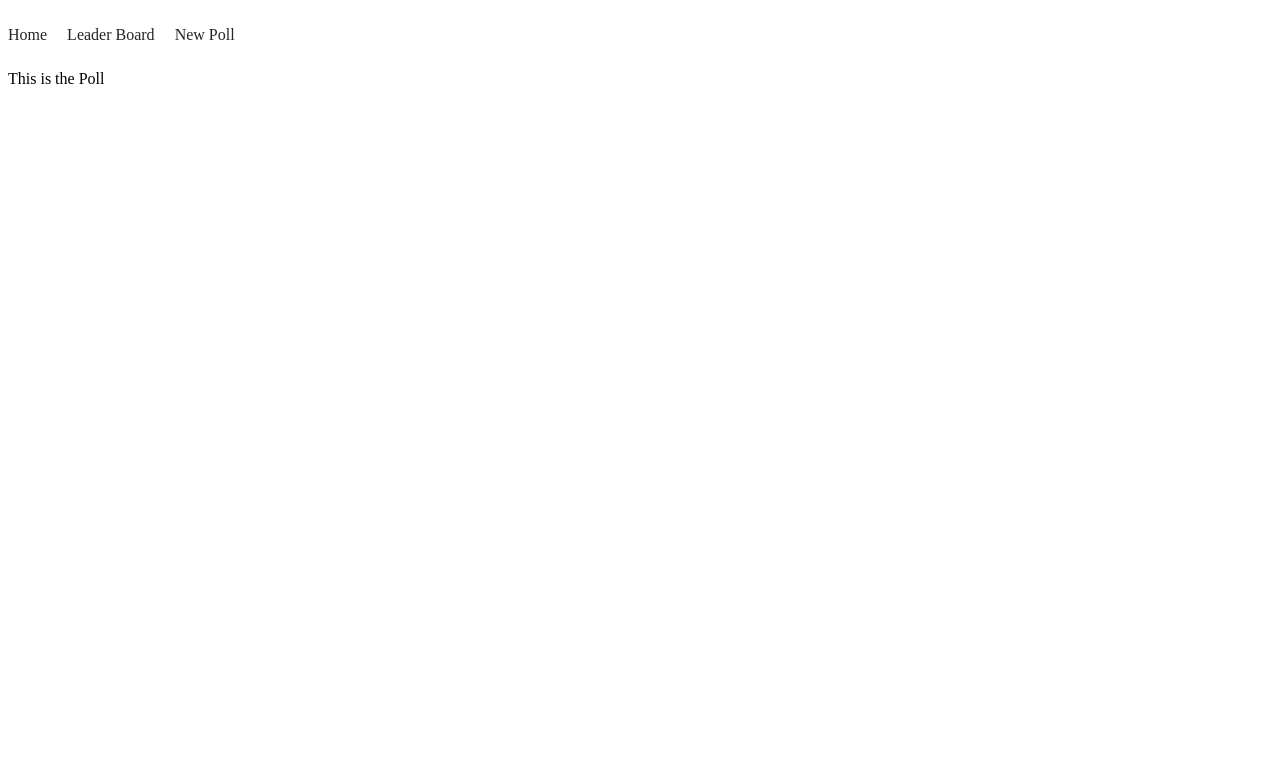
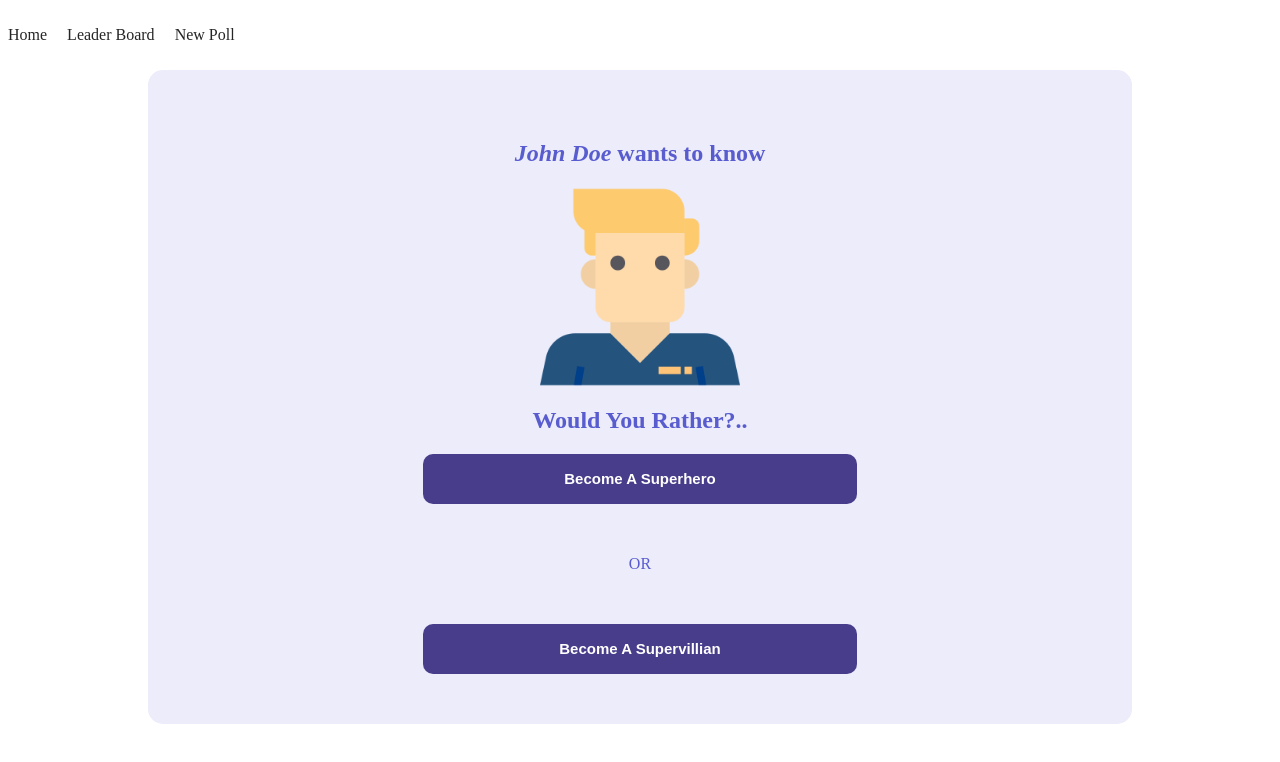
Before and after one commit to mckristopher/prj-2-emp-app, a React (Create React App) app: page /poll/6ni6ok3ym7mf1p33lnez in a window 1280 px wide. Shown: the top 762 px of the page. Built offline with nearby package versions, Linux system fonts and the light colour scheme.

Commit message:
Added Answer poll UI

```diff
--- a/src/components/CreatePoll.js
+++ b/src/components/CreatePoll.js
@@ -19,7 +19,7 @@ function CreatePoll({ dispatch }) {
 
     return (
         <div className="create-container">
-            <img src="/images/vote.png" className="vote"/>
+            <img src="/images/vote.png" className="vote" alt="vote" />
             <h2 className="heading">Would You Rather?..</h2>
             <form onSubmit={handleSubmit}>
                 <input placeholder="Option One" type="text" onChange={(e) => setOptionOne(e.target.value)} />
--- a/src/components/Dashboard.js
+++ b/src/components/Dashboard.js
@@ -8,14 +8,14 @@ function Dashboard(props) {
                 <h3>Unanswered</h3>
                 <hr />
                 <div className="poll-list">
-                    { props.unanswered.map((q) => <PollCard id={q}/>) }
+                    { props.unanswered.map((q) => <PollCard key={q} id={q}/>) }
                 </div>
             </div>
             <div className="answered">
                 <h3>Answered</h3>
                 <hr />
                 <div className="poll-list">
-                    { props.answered.map((q) => <PollCard id={q}/>) }
+                    { props.answered.map((q) => <PollCard key={q} id={q}/>) }
                 </div>
             </div>
         </div>
@@ -23,9 +23,6 @@ function Dashboard(props) {
 }
 
 const mapStateToProps = ({ questions, users, authedUser }) => {
-    if (!Object.keys(questions).length || !Object.keys(users).length) {
-        return { answered: [], unanswered: [] }
-    }
     let answered = Object.keys(users[authedUser]['answers']).sort(
         (a, b) => questions[b].timestamp - questions[a].timestamp
       );
--- a/src/components/LeaderBoard.js
+++ b/src/components/LeaderBoard.js
@@ -26,7 +26,7 @@ function LeaderBoard(props) {
                                     <td>{ i + 1 }</td>
                                     <td>
                                         <div className="leader-info">
-                                            <img src={ leader.avatar } className="leader-avatar"/>
+                                            <img src={ leader.avatar } alt="Avatar" className="leader-avatar"/>
                                             <div>
                                                 <p><strong>{leader.name}</strong></p>
                                                 <p><em>{leader.id}</em></p>
--- a/src/components/Poll.js
+++ b/src/components/Poll.js
@@ -1,9 +1,39 @@
 import { connect } from "react-redux"
+import '../css/poll-page.css';
+import { useLocation, useNavigate, useParams } from "react-router-dom";
+
+const withRouter = (Component) => {
+    const ComponentWithRouterProp = (props) => {
+      let location = useLocation();
+      let navigate = useNavigate();
+      let params = useParams();
+      return <Component {...props} router={{ location, navigate, params }} />;
+    };
+
+    return ComponentWithRouterProp;
+  };
 
 function Poll(props) {
     return (
-        <p>This is the Poll</p>
+        <div className="poll-container">
+            <h2 className="heading"><em>{ props.author.name  }</em>  wants to know</h2>
+            <img src={props.author.avatarURL} className="vote" alt="Avatar" />
+            <h2 className="heading">Would You Rather?..</h2>
+            <form className="poll-form">
+                <button type="submit">{props.question.optionOne.text}</button>
+                <p className="heading">OR</p>
+                <button type="submit">{props.question.optionTwo.text}</button>
+            </form>
+        </div>
     )
 }
 
-export default connect()(Poll);
+const mapStateToProps = ({ questions, users }, props) => {
+    const { id } = props.router.params;
+    return {
+        question: questions[id],
+        author: users[questions[id].author]
+    };
+};
+
+export default withRouter(connect(mapStateToProps)(Poll));
--- a/src/components/PollCard.js
+++ b/src/components/PollCard.js
@@ -1,4 +1,5 @@
 import { connect } from "react-redux";
+import { Link } from 'react-router-dom';
 
 export function formatDate (timestamp) {
     const d = new Date(timestamp)
@@ -8,13 +9,13 @@ export function formatDate (timestamp) {
 
 function PollCard(props) {
     return (
-        <div className="card" onClick="">
+        <Link className="card" to={ '/poll/' + props.id }>
             <img src={props.image} alt="Avatar" />
             <div className="container">
                 <h4><b>{props.author}</b></h4>
                 <p>{props.time}</p>
             </div>
-        </div>
+        </Link>
     )
 }
 
--- /dev/null
+++ b/src/css/poll-page.css
@@ -0,0 +1,34 @@
+.poll-container {
+    display: flex;
+    flex-direction: column;
+    background-color: #ececfa;
+    width: 70%;
+    margin: auto;
+    justify-content: center;
+    align-items: center;
+    padding: 50px;
+    border-radius: 15px;
+}
+
+.poll-form {
+    display: flex;
+    flex-direction: column;
+    width: 70%;
+    margin: auto;
+    justify-content: center;
+    gap: 35px;
+}
+
+.poll-form button {
+    width: 70% !important;
+    margin: auto;
+    height: 50px;
+    color: white;
+    background-color: darkslateblue;
+    text-transform: capitalize;
+    font-weight: bold;
+    border-radius: 10px;
+    border: none;
+    cursor: pointer;
+    font-size: 15px;
+}
```
